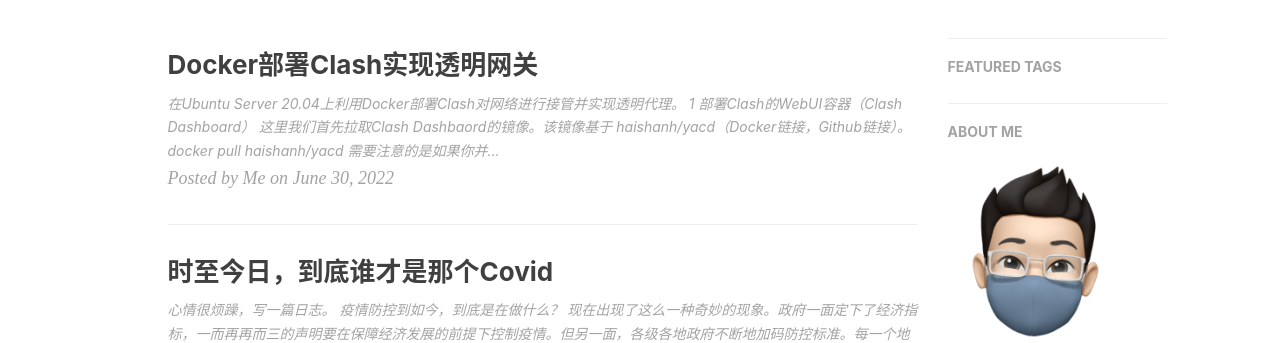
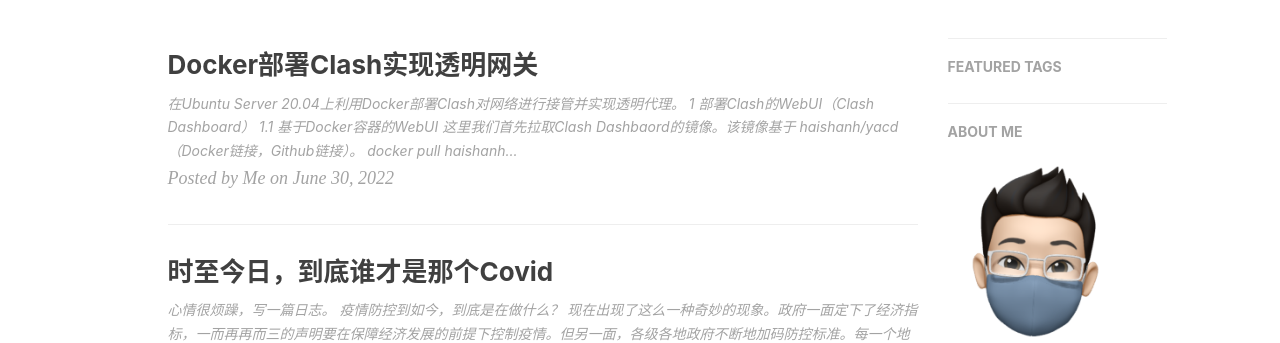
Before and after one commit to WinchellWang/winchellwang.github.io, a Jekyll site: the page built from index.html, in a window 1280 px wide. Shown: the part 420-763 px from the top of the page. Built offline with Jekyll 4.4.1, drawn with Linux system fonts in a browser that asks for light colours; nearby versions of some CDN libraries; the list of posts is cut into pages by our own code; comment, search, counter and statistics services are not loaded.

Commit message:
Update 2022-06-30-Clash_Docker_Deployment.md

````diff
--- a/_posts/2022-06-30-Clash_Docker_Deployment.md
+++ b/_posts/2022-06-30-Clash_Docker_Deployment.md
@@ -10,7 +10,9 @@
 ---
 在Ubuntu Server 20.04上利用Docker部署Clash对网络进行接管并实现透明代理。
 
-# 1 部署Clash的WebUI容器（Clash Dashboard）
+# 1 部署Clash的WebUI（Clash Dashboard）
+
+## 1.1 基于Docker容器的WebUI
 
 这里我们首先拉取Clash Dashbaord的镜像。该镜像基于 haishanh/yacd（[Docker链接](https://hub.docker.com/r/haishanh/yacd)，[Github链接](https://github.com/haishanh/yacd)）。
 
@@ -35,6 +37,10 @@
 
 打开防火墙对应端口，即可以使用服务器地址跟对应端口号访问。例如服务器地址为192.168.1.2，则在浏览器中输入```192.168.1.2:1234```，就可以打开Clash Dashboard。
 
+## 1.2 直接部署WebUI
+
+通过[此链接]()
+
 ![img](\_post_image\2022-06-30\Clash_Dashboard.png)
 
 # 2 部署Clash容器
@@ -43,9 +49,13 @@
 
 ```applescript
 port: 7890
+
 socks-port: 7891
+
 #转发端口一定要配置
+
 redir-port: 7892
+
 #允许接管局域网流量
 allow-lan: true
 #默认代理模式
````
